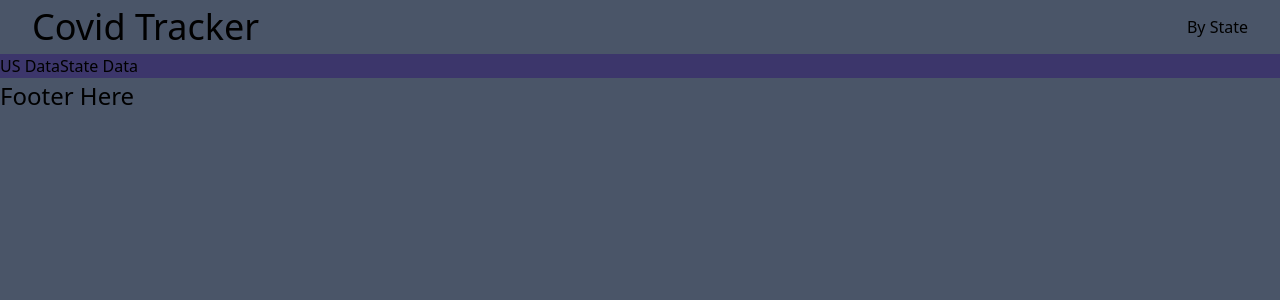
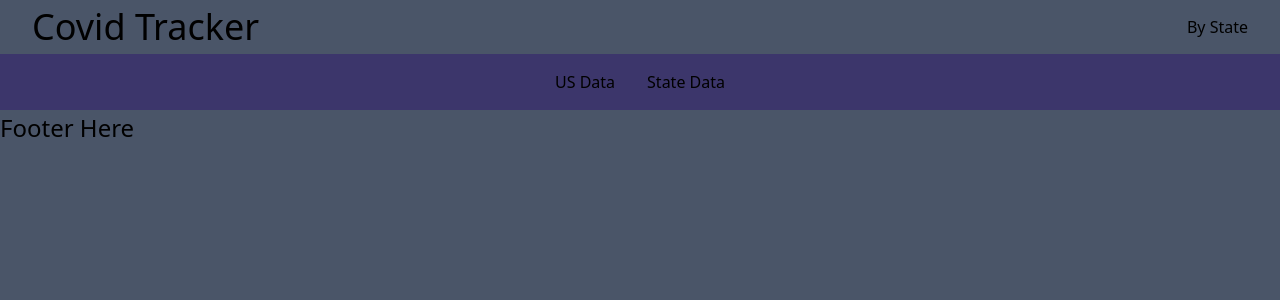
Before and after one commit to Blazekla/covid-tracker, a React (Create React App) app: page / in a window 1280 px wide. Shown: the top 300 px of the page. Built offline with nearby package versions, Linux system fonts and the light colour scheme.

Commit message:
minor styling changes to the app file

```diff
--- a/src/App.js
+++ b/src/App.js
@@ -1,5 +1,5 @@
 import React from "react";
-import { Switch, Route, Link } from "react-router-dom";
+import { Switch, Route, NavLink } from "react-router-dom";
 import Layout from "./components/Layout";
 import State from "./components/State/state";
 import US from "./components/US/usData";
@@ -7,8 +7,14 @@ import US from "./components/US/usData";
 function App() {
   return (
     <Layout>
-      <Link to="/us">US Data</Link>
-      <Link to="/state">State Data</Link>
+      <div className="flex justify-center">
+        <NavLink to="/us" className="p-4" activeClassName="bg-red-800">
+          US Data
+        </NavLink>
+        <NavLink to="/state" className="p-4" activeClassName="bg-red-800">
+          State Data
+        </NavLink>
+      </div>
       <Switch>
         <Route path="/us">
           <US />
```
